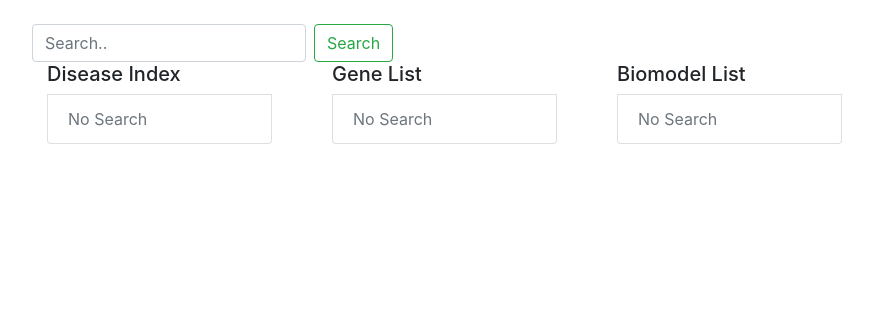
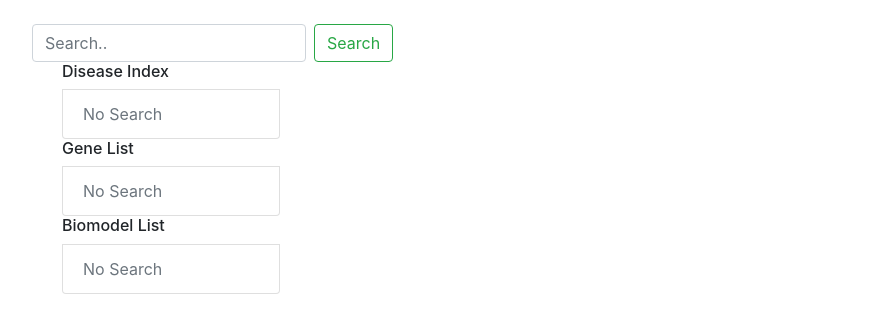
Before and after one commit to STARInformatics/biomed-workbench, a React (Create React App) app in the folder frontend/: page / in a window 1280 px wide. Shown: the top 314 px of the page, without its empty margins (53-926 px from the left). Built offline with nearby package versions, Linux system fonts and the light colour scheme.

Commit message:
Reposition seach bar

```diff
--- a/frontend/src/App.js
+++ b/frontend/src/App.js
@@ -52,7 +52,7 @@ function MondoList(props) {
 	);
 	return (
 		<div className="container">
-			<h5> Disease Index </h5>
+			<h6> Disease Index </h6>
 			{listItems}
 		</div>
 	);
@@ -71,7 +71,7 @@ function GeneList(props) {
 	);
 	return (
 		<div className="container">
-			<h5> Gene List </h5>
+			<h6> Gene List </h6>
 			{listItems}
 		</div>
 	);
@@ -89,7 +89,7 @@ function BioModelList(props) {
 	);
 	return (
 		<div className="container">
-			<h5> Biomodel List </h5>
+			<h6> Biomodel List </h6>
 			{listItems}
 		</div>
 	);
@@ -209,26 +209,20 @@ class App extends Component {
 			<div className="container">
 			<ImageView src={this.state.imgSrc} />
 			<SearchBar handleSearch={this.handleMondoSearch} handleTextChange={this.handleTextChange}/>
-			<div className="row">
-				<div className="col-sm-3">
+			<div className="col-sm-3">
 					<MondoList
 						mondoList={this.state.mondoList}
 						isClickEnabled={this.state.mondoisClickEnabled}
 						onClick={this.handleMondoClick}/>
-				</div>
-				<div className="col-sm-3">
 					<GeneList
                         geneList={this.state.geneList}
                         isClickEnabled={this.state.geneisClickEnabled}
                         onClick={this.handleGeneClick}/>
-				</div>
-				<div className="col-sm-3">
 					<BioModelList
 						biomodelList={this.state.biomodelList}
 						isClickEnabled={this.state.bioisClickEnabled}
 						onClick={this.handlePathwayClick}
 					/>
-				</div>
 			</div>
 		  </div>
 		);
```
